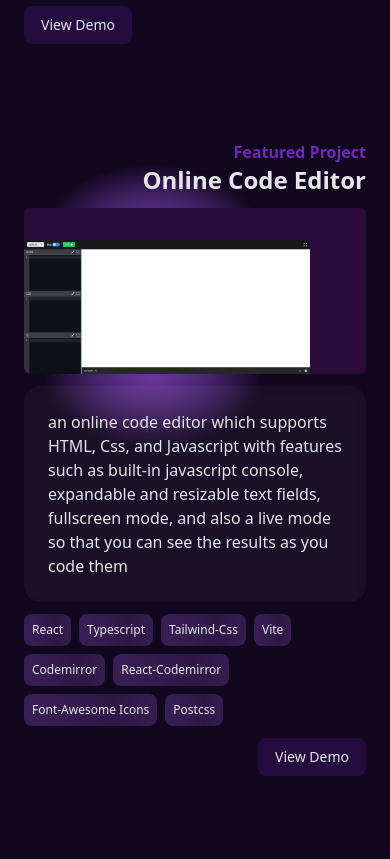
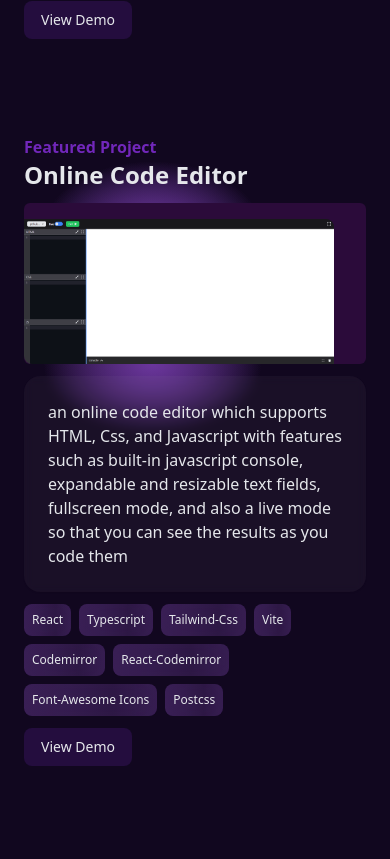
Before and after one commit to sina-byn/portfolio, a React (Vite) app: page / in a window 390 px wide. Shown: the part 2505-3364 px from the top of the page. Built offline with nearby package versions, Linux system fonts and the light colour scheme.

Commit message:
project card responsive issues fixed

```diff
--- a/src/components/Projects/ProjectCard.tsx
+++ b/src/components/Projects/ProjectCard.tsx
@@ -28,7 +28,7 @@ const ProjectCard = ({
       <header
         className={clsx(
           'card-header col-span-7 row-start-1 z-10 font-semibold',
-          isOdd ? 'col-start-1' : 'col-start-6 text-right'
+          isOdd ? 'col-start-1' : 'col-start-6 md:text-right'
         )}
       >
         <span className='text-primary-light'>Featured Project</span>
@@ -37,7 +37,7 @@ const ProjectCard = ({
       <section
         className={clsx(
           'project-details order-last col-start-1 col-span-7 row-start-2 row-end-7 flex flex-col gap-y-3 z-10',
-          isOdd ? 'col-start-1' : 'col-start-6 items-end'
+          isOdd ? 'col-start-1' : 'col-start-6 md:items-end'
         )}
       >
         <p className='description bg-glassy-primary rounded-2xl p-6 shadow-sm'>
@@ -61,8 +61,8 @@ const ProjectCard = ({
       </section>
       <figure
         className={clsx(
-          'image-container col-span-6 row-start-1 row-end-7 relative h-fit bg-purple rounded-md pt-8',
-          isOdd ? 'col-start-7 pl-14' : 'col-start-1 pr-14'
+          'image-container col-span-6 row-start-1 row-end-7 relative h-fit bg-purple rounded-md pt-4 md:pt-8',
+          isOdd ? 'col-start-7 pl-8 md:pl-14' : 'col-start-1 pr-8 md:pr-14'
         )}
       >
         <img
@@ -70,7 +70,9 @@ const ProjectCard = ({
           alt={title}
           className={clsx(
             'project-image w-full',
-            isOdd ? 'rounded-tl-lg rounded-br-lg' : 'rounded-tr-lg rounded-bl-lg'
+            isOdd
+              ? 'rounded-tl-lg rounded-br-lg'
+              : 'rounded-tr-lg rounded-bl-lg'
           )}
         />
         <div
```
